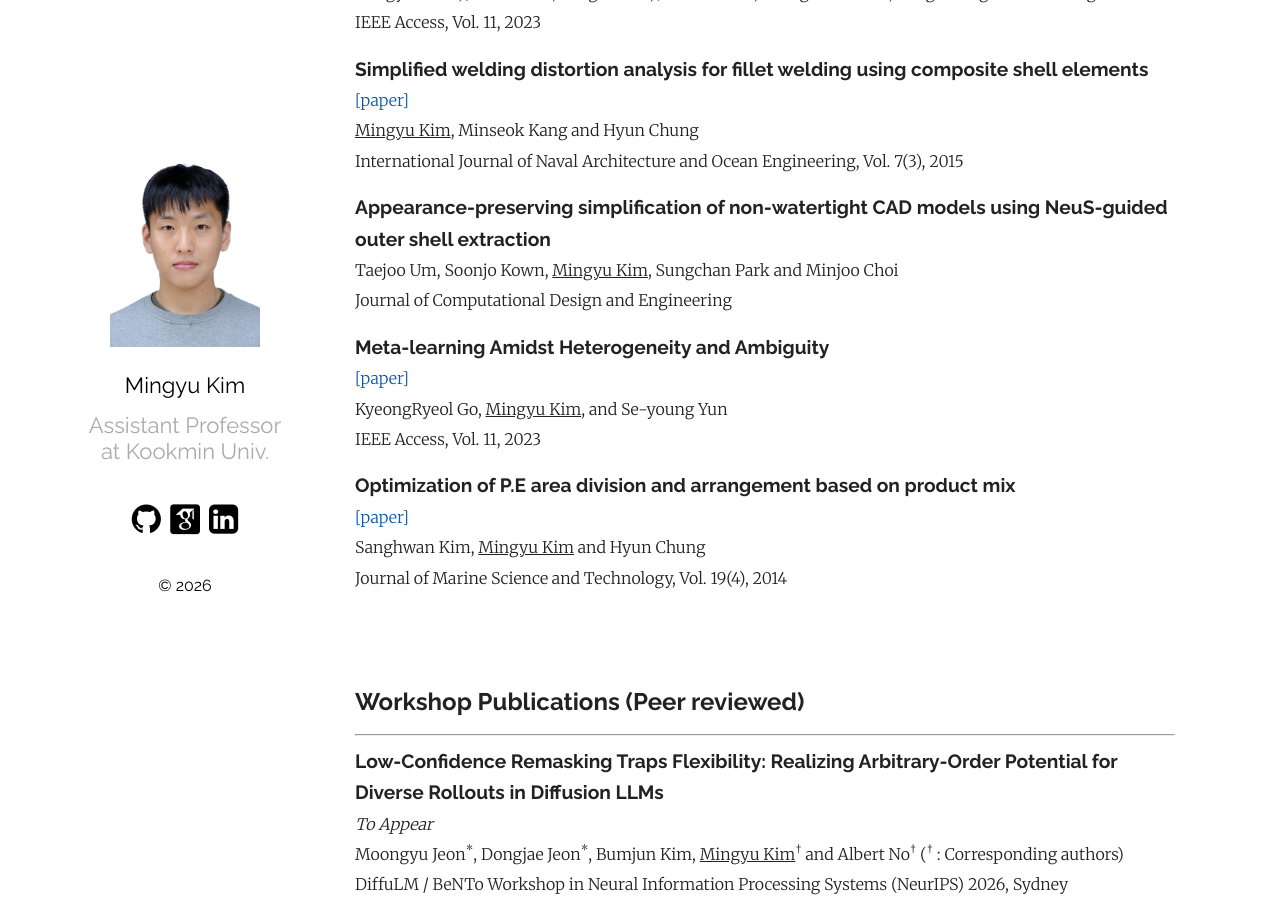
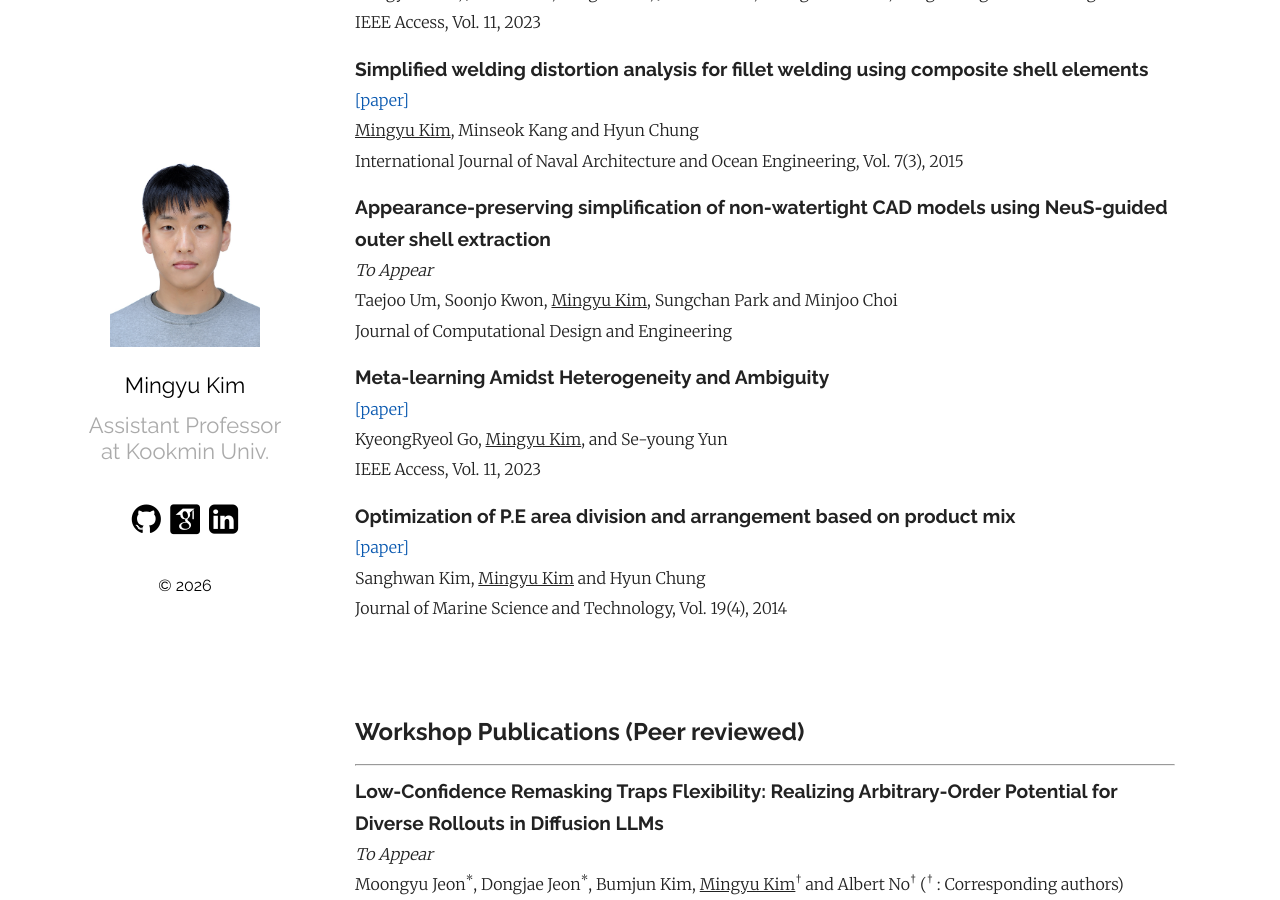
Before and after one commit to MingyuKim87/MingyuKim87.github.io, a Jekyll site: the page built from index.md, in a window 1280 px wide and 900 px high, scrolled down 3083 px. Built offline with Jekyll 4.4.1, drawn with Linux system fonts in a browser that asks for light colours; some web fonts are replaced.

Commit message:
Correct JCDE author name and add To Appear status

```diff
--- a/index.md
+++ b/index.md
@@ -116,7 +116,8 @@ International Journal of Naval Architecture and Ocean Engineering, Vol. 7(3), 20
 
 
 **<span style="font-family:Raleway; font-size:1.2em;">Appearance-preserving simplification of non-watertight CAD models using NeuS-guided outer shell extraction</span>**
-Taejoo Um, Soonjo Kown, <U>Mingyu Kim</U>, Sungchan Park and Minjoo Choi
+*To Appear*
+Taejoo Um, Soonjo Kwon, <U>Mingyu Kim</U>, Sungchan Park and Minjoo Choi
 Journal of Computational Design and Engineering
 
 
```
